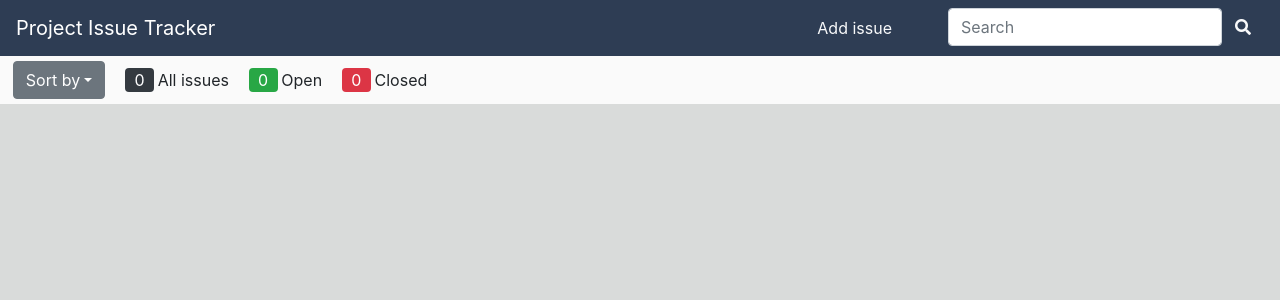
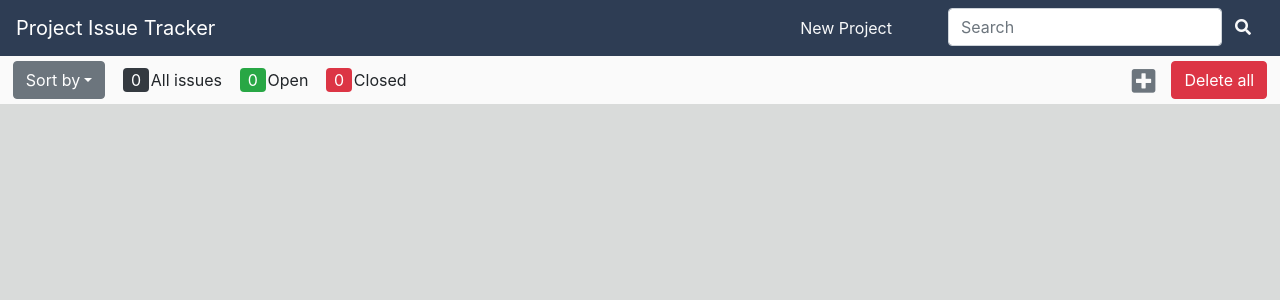
Before and after one commit to torranicles/project-issuetracker, a React (Create React App) app: page /projects-issues in a window 1280 px wide. Shown: the top 300 px of the page. Built offline with nearby package versions, Linux system fonts and the light colour scheme; a web font is replaced by a local one.

Commit message:
Update tool/nav

```diff
--- /dev/null
+++ b/src/Issues.module.css
@@ -0,0 +1,25 @@
+.navigation {
+    background-color: rgb(46,61,84);
+    padding: 1%;
+}
+
+.toolbar {
+    background-color: #FAFAFA;
+    width: 100vw;
+    height: 6vh;
+    display: flex;
+    align-items: center;
+    padding: 0 1%;
+}
+
+.issueCount {
+    border-radius: .25rem;
+    padding: 0 1.25%;
+    margin: 0 .3%;
+    color: white;
+}
+
+.addBtn {
+    color: rgb(108,117,125);
+    font-size: 27px;
+}
--- a/src/components/Issues.js
+++ b/src/components/Issues.js
@@ -1,5 +1,5 @@
 import React from 'react';
-import styles from '../Projects.module.css'
+import styles from '../Issues.module.css'
 
 class Issues extends React.Component {
     constructor(props) {
@@ -17,7 +17,7 @@ class Issues extends React.Component {
                     <div className="collapse navbar-collapse" id="collapsibleNavbar">
                         <ul className="navbar-nav d-flex justify-content-end w-100">
                             <li className="nav-item mr-5">
-                                <a className="nav-link text-light" href="/projects/#">Add issue</a>
+                                <a className="nav-link text-light" href="/projects/#">New Project</a>
                             </li>
                             <li className="nav-item">
                                 <form className="d-flex" onSubmit={this.handleSearch}>
@@ -26,20 +26,21 @@ class Issues extends React.Component {
                                         placeholder="Search"
                                         className="form-control"
                                     />
-                                    <button className="btn" type="submit"><i class="fas fa-search text-light"></i></button>
+                                    <button className="btn" type="submit"><i class="fas fa-search text-light"/></button>
                                 </form>
                             </li>
                         </ul>
                     </div>
                 </nav>
                 <div className={styles.toolbar}>
-                    <div class="dropdown">
-                        <button type="button" class="btn btn-secondary mr-3 dropdown-toggle" data-toggle="dropdown">
+                    <div className="w-50 h-100 d-flex align-items-center">
+                    <div className="dropdown">
+                        <button type="button" className="btn btn-secondary mr-3 dropdown-toggle" data-toggle="dropdown">
                             Sort by
                         </button>
-                        <div class="dropdown-menu">
-                            <a class="dropdown-item" href="/#">Date created</a>
-                            <a class="dropdown-item" href="/#">Date updated</a>
+                        <div className="dropdown-menu">
+                            <a className="dropdown-item" href="/#">Date created</a>
+                            <a className="dropdown-item" href="/#">Date updated</a>
                         </div>
                     </div>
                     <span className={`${styles.issueCount} bg-dark`}>0</span>
@@ -48,6 +49,11 @@ class Issues extends React.Component {
                     <span className="mr-3">Open</span>
                     <span className={`${styles.issueCount} bg-danger`}>0</span>
                     <span className="mr-3">Closed</span>
+                    </div>
+                    <div className="w-50 h-100 d-flex justify-content-end align-items-center">
+                        <i className={`${styles.addBtn} fas fa-plus-square mr-3`}/>
+                        <button className="btn btn-danger">Delete all</button>
+                    </div>
                 </div>
             </div>
         )
```
